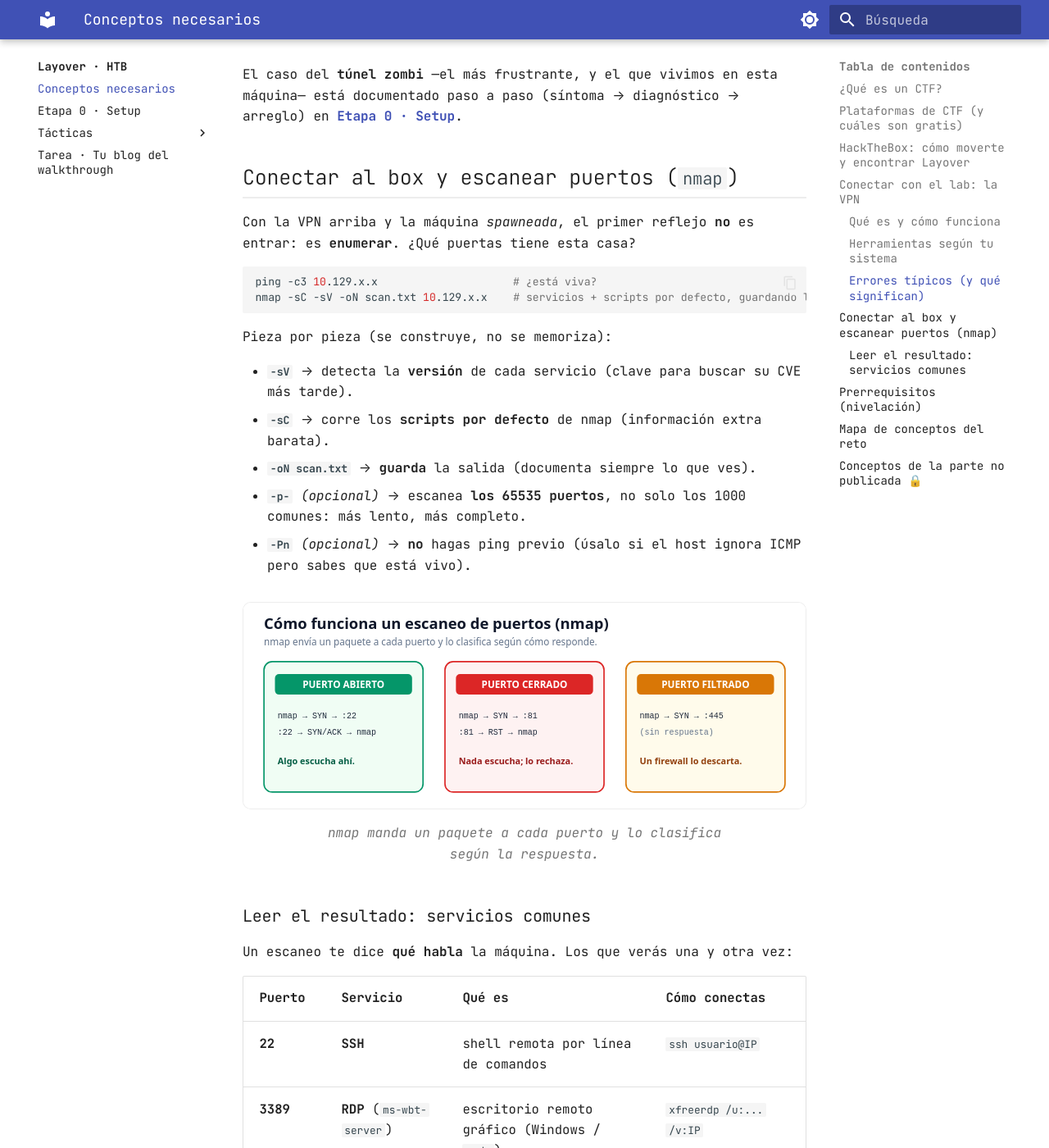
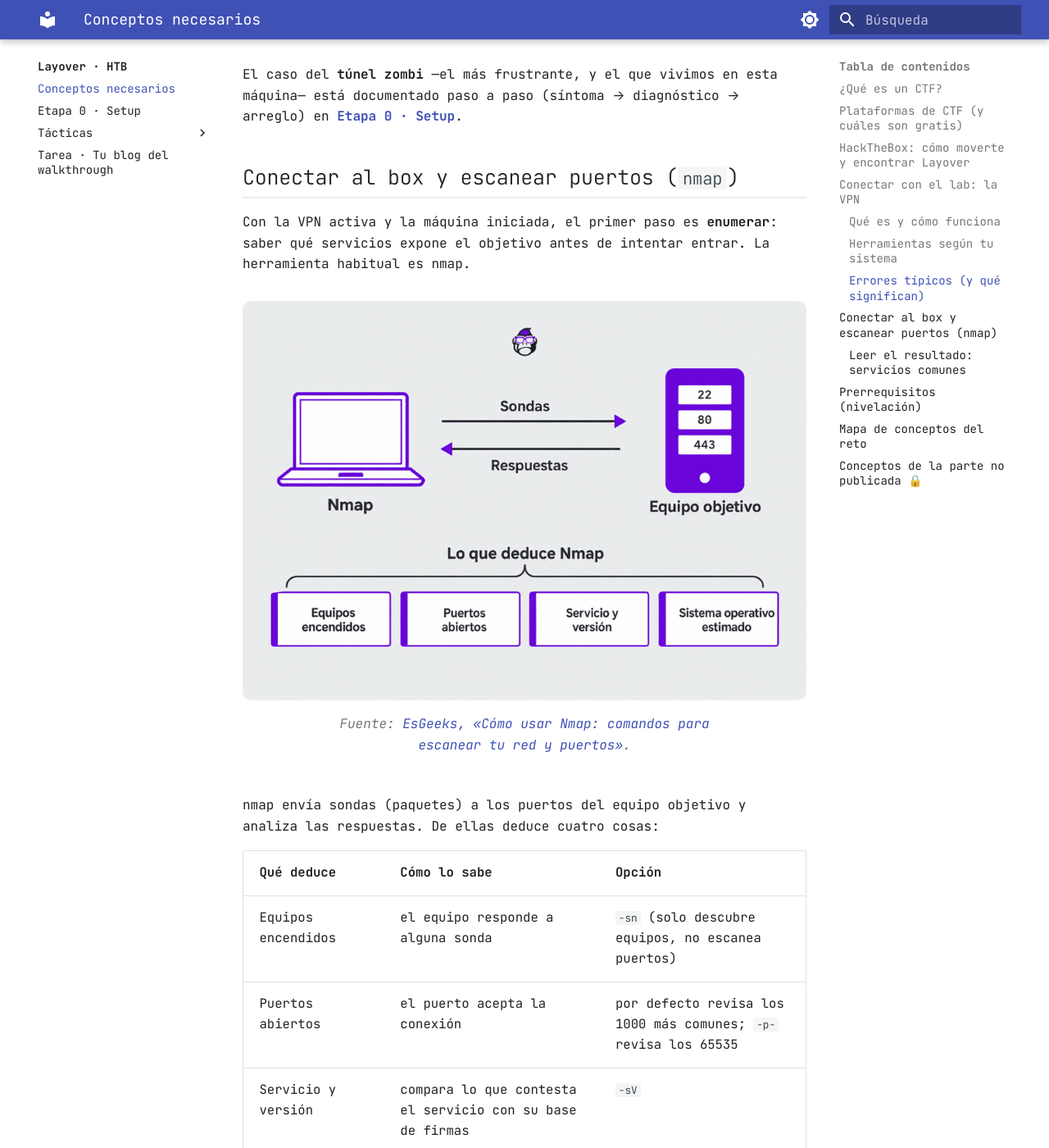
Before and after one commit to ollerenac-uni/ctf-walkthroughs, an MkDocs documentation site: the page built from docs/layover/conceptos.md, in a window 1280 px wide and 1400 px high, scrolled down 5267 px. Shown: the whole window at 82% size. Built offline with MkDocs 1.6.1 and Material for MkDocs 9.7.7, drawn with Linux system fonts in a browser that asks for light colours; some of the changed text lies outside the part shown.

Commit message:
C1: explicación de nmap con imagen de EsGeeks y comando nmap en Etapa 0
- conceptos.md: la sección de nmap se apoya en la imagen de sondas y
  respuestas (assets/nmap-sondas.png, con cita a EsGeeks) y una tabla de
  lo que nmap deduce y con qué opción. El diagrama de estados de puerto
  pasa a un bloque desplegable.
- etapa0-setup.md: se añade el comando nmap contra el box, cómo leer las
  columnas del resultado y la nota sobre -p-.

Co-Authored-By: Claude Fable 5.2 <noreply@anthropic.com>
Claude-Session: https://claude.ai/code/session_018CT4TX2q2msz7VzFzXFKG9

````diff
--- a/docs/layover/conceptos.md
+++ b/docs/layover/conceptos.md
@@ -147,26 +147,40 @@ paso a paso (síntoma → diagnóstico → arreglo) en **[Etapa 0 · Setup](etap
 
 ## Conectar al box y escanear puertos (`nmap`)
 
-Con la VPN arriba y la máquina *spawneada*, el primer reflejo **no** es entrar: es **enumerar**.
-¿Qué puertas tiene esta casa?
+Con la VPN activa y la máquina iniciada, el primer paso es **enumerar**: saber qué servicios expone
+el objetivo antes de intentar entrar. La herramienta habitual es nmap.
+
+<figure>
+  <img src="../assets/nmap-sondas.png" alt="Nmap envía sondas a los puertos del equipo objetivo y, a partir de las respuestas, deduce equipos encendidos, puertos abiertos, servicio y versión, y sistema operativo estimado">
+  <figcaption>Fuente: <a href="https://esgeeks.com/como-usar-nmap-con-comandos/">EsGeeks, «Cómo usar Nmap: comandos para escanear tu red y puertos»</a>.</figcaption>
+</figure>
+
+nmap envía sondas (paquetes) a los puertos del equipo objetivo y analiza las respuestas. De ellas
+deduce cuatro cosas:
+
+| Qué deduce | Cómo lo sabe | Opción |
+|---|---|---|
+| Equipos encendidos | el equipo responde a alguna sonda | `-sn` (solo descubre equipos, no escanea puertos) |
+| Puertos abiertos | el puerto acepta la conexión | por defecto revisa los 1000 más comunes; `-p-` revisa los 65535 |
+| Servicio y versión | compara lo que contesta el servicio con su base de firmas | `-sV` |
+| Sistema operativo estimado | compara detalles de las respuestas TCP/IP con huellas conocidas | `-O` (requiere root) |
+
+El escaneo que usarás casi siempre al empezar una máquina:
 
 ```bash
-ping -c3 10.129.x.x                     # ¿está viva?
-nmap -sC -sV -oN scan.txt 10.129.x.x    # servicios + scripts por defecto, guardando la salida
+ping -c3 10.129.x.x                     # comprobar que responde
+nmap -sC -sV -oN scan.txt 10.129.x.x
 ```
 
-Pieza por pieza (se construye, no se memoriza):
+- `-sV`: detecta la versión de cada servicio. Sirve después para buscar sus vulnerabilidades conocidas.
+- `-sC`: ejecuta los scripts por defecto de nmap, que añaden información de cada servicio.
+- `-oN scan.txt`: guarda la salida en un archivo.
+- `-Pn`: omite la comprobación previa de equipo encendido. Úsala si el equipo no responde al ping.
 
-- **`-sV`** → detecta la **versión** de cada servicio (clave para buscar su CVE más tarde).
-- **`-sC`** → corre los **scripts por defecto** de nmap (información extra barata).
-- **`-oN scan.txt`** → **guarda** la salida (documenta siempre lo que ves).
-- **`-p-`** *(opcional)* → escanea **los 65535 puertos**, no solo los 1000 comunes: más lento, más completo.
-- **`-Pn`** *(opcional)* → **no** hagas ping previo (úsalo si el host ignora ICMP pero sabes que está vivo).
-
-<figure>
-  <img src="../assets/nmap-scan.svg" alt="nmap clasifica un puerto como abierto, cerrado o filtrado según la respuesta">
-  <figcaption>nmap manda un paquete a cada puerto y lo clasifica según la respuesta.</figcaption>
-</figure>
+??? note "Cómo decide nmap el estado de un puerto"
+    <figure>
+      <img src="../assets/nmap-scan.svg" alt="nmap clasifica un puerto como abierto, cerrado o filtrado según la respuesta">
+    </figure>
 
 ### Leer el resultado: servicios comunes
 
````
Also changed, not shown: docs/layover/etapa0-setup.md (+19 -2 lines), docs/layover/assets/nmap-sondas.png (added).
